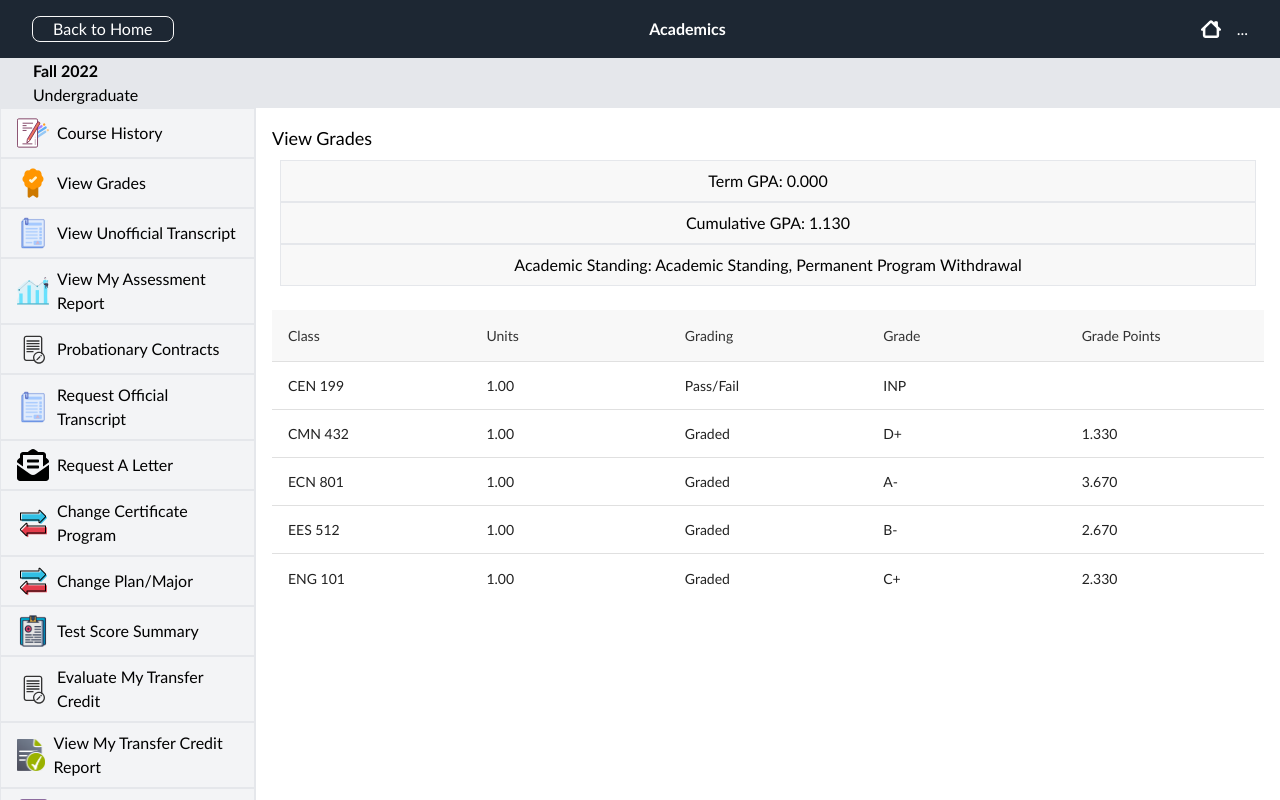
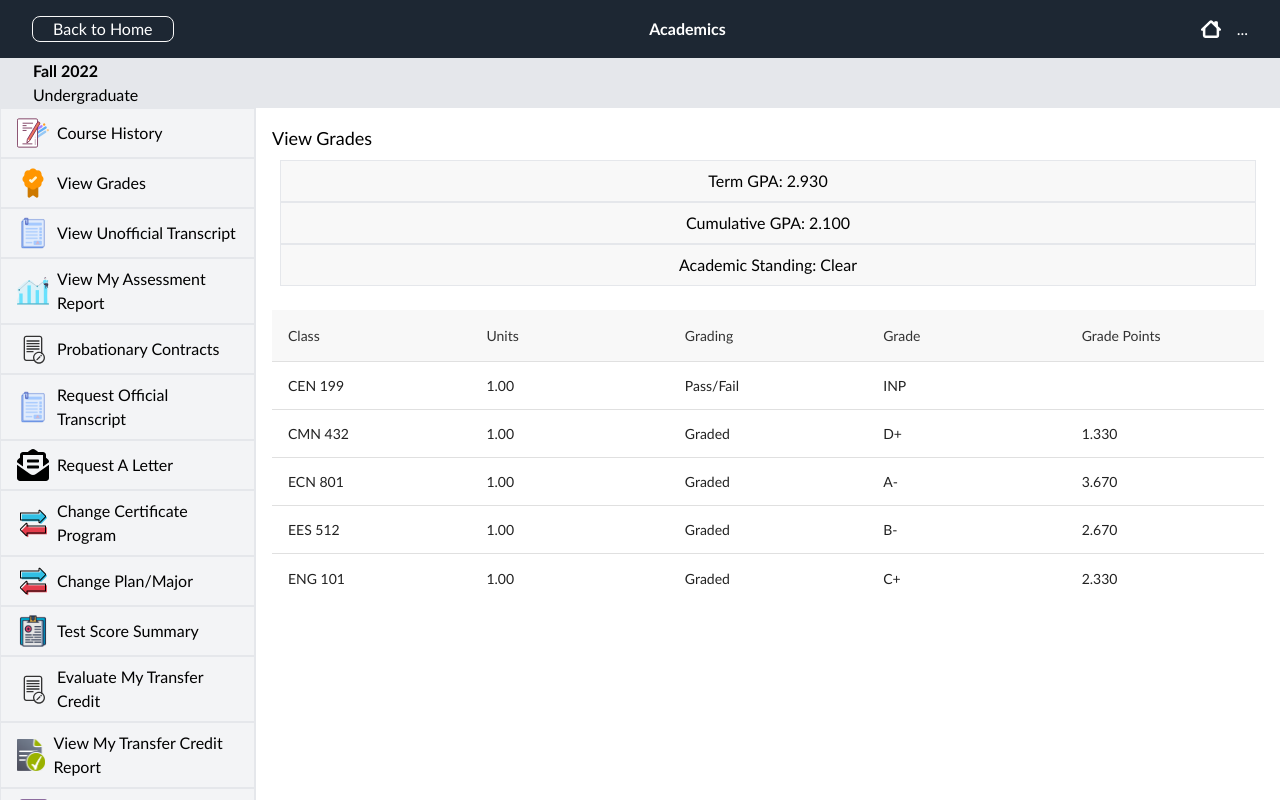
Before and after one commit to AnnasAhmed1/student-management-system, a React (Create React App) app: page /academic/grades/viewgrades in a window 1280 px wide. Shown: the top 800 px of the page. Built offline with nearby package versions, Linux system fonts and the light colour scheme.

Commit message:
grades-data-update

```diff
--- a/src/components/GradesTable.jsx
+++ b/src/components/GradesTable.jsx
@@ -123,9 +123,9 @@ const GradeDetails = ({ termGPA, cumulativeGPA, academicStanding }) => (
 const GradesTable = () => {
   return (
     <GradeDetails
-      termGPA="0.000"
-      cumulativeGPA="1.130"
-      academicStanding="Academic Standing, Permanent Program Withdrawal"
+      termGPA="2.930"
+      cumulativeGPA="2.100"
+      academicStanding="Clear"
     />
   );
 };
```
Also changed, not shown: src/components/AcademicTable.jsx (+99 -0 lines).
